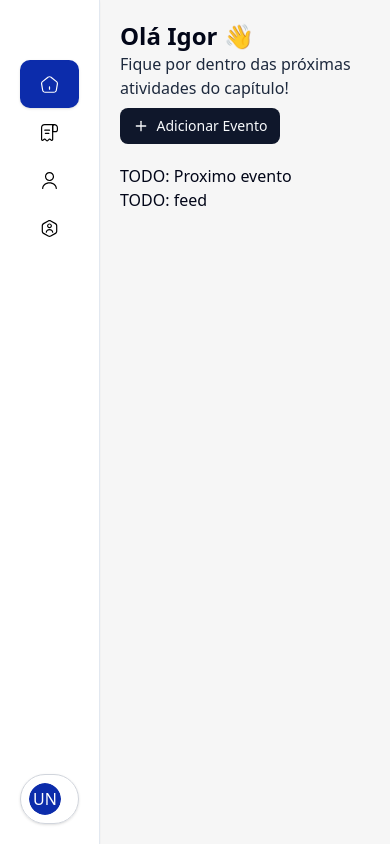
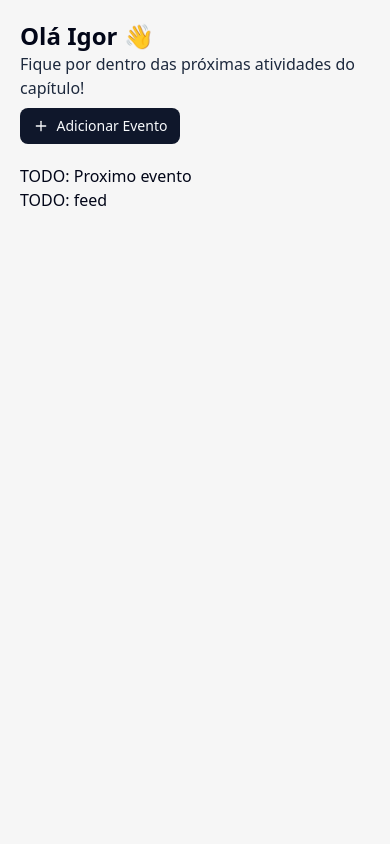
Before and after one commit to igorcol/site-tmmf, a Next.js app: page / in a window 390 px wide. Built offline with nearby package versions, Linux system fonts and the light colour scheme.

Commit message:
feat: hides sidebar in mobil

```diff
--- a/components/Sidebar.tsx
+++ b/components/Sidebar.tsx
@@ -11,7 +11,7 @@ const Sidebar = () => {
   const pathname = usePathname();
 
   return (
-    <div className="bg-white shadow-xs w-[250px] max-md:w-[100px] sticky left-0 top-0 flex h-screen flex-col justify-between px-5 pb-5 pt-5 border-r border-border">
+    <div className="bg-white shadow-xs w-[250px] max-md:w-[100px] sticky left-0 top-0 flex h-screen flex-col justify-between px-5 pb-5 pt-5 border-r border-border max-md:hidden">
       <div>
         <div className="mt-10 flex-col gap-5">
           {navigationLinks.map((link) => {
```
